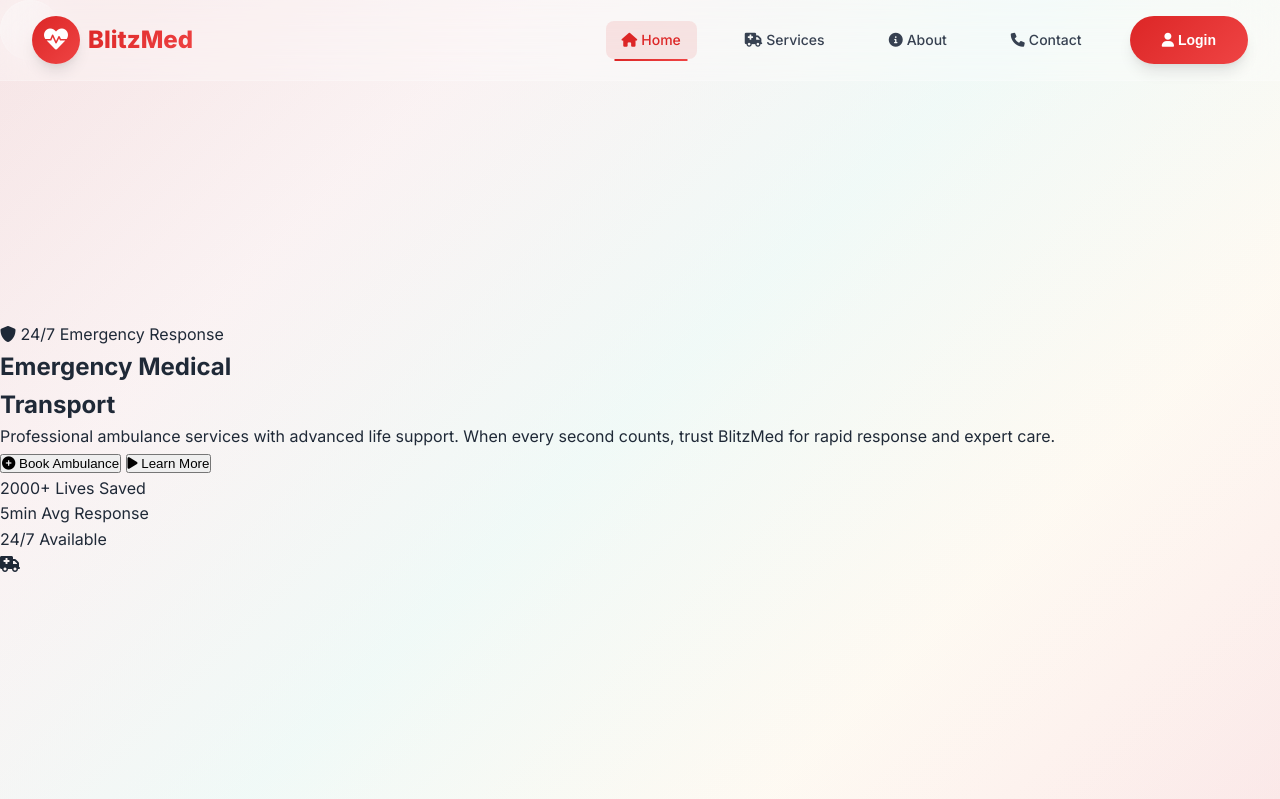
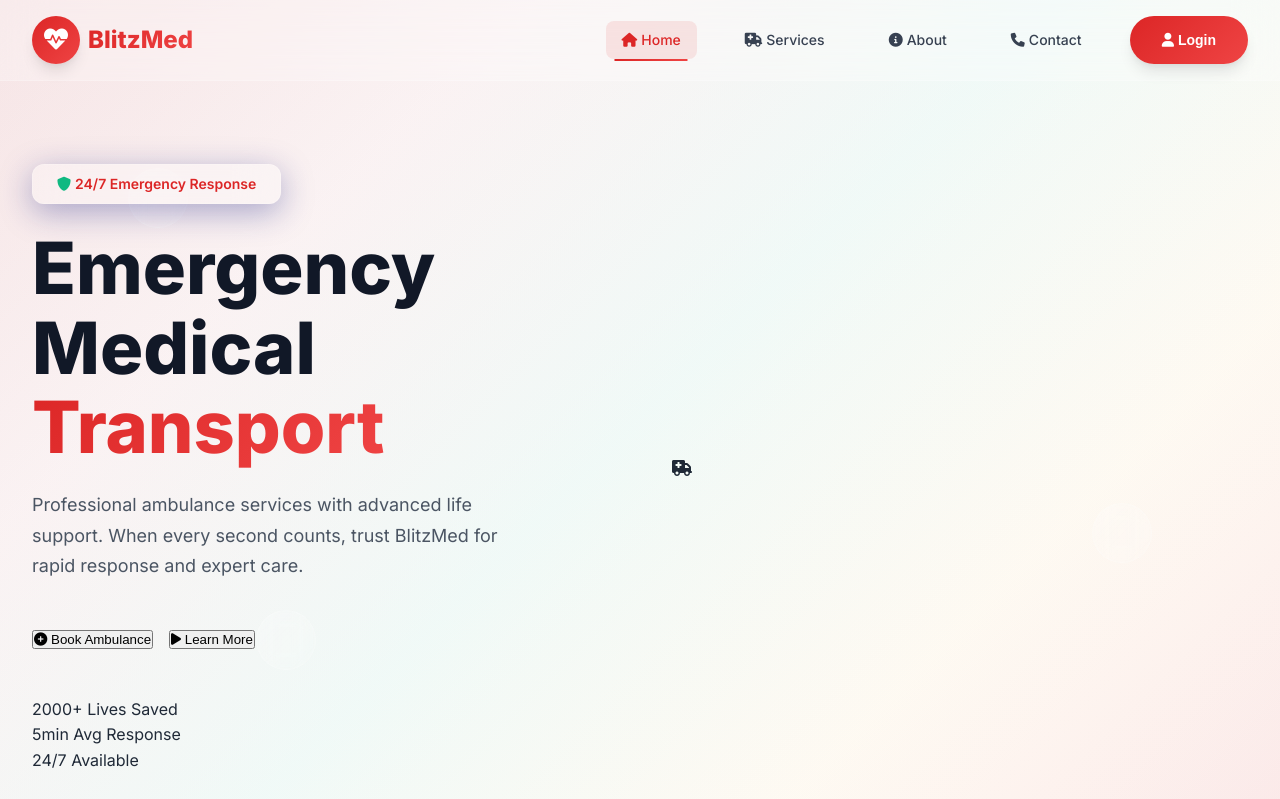
Before and after one commit to riva1390/BlitzMed_EmerjencyMedicalTransport, a plain HTML site: page index.html in a window 1280 px wide. Shown: the top 799 px of the page. Drawn offline with Linux system fonts and the light colour scheme.

Commit message:
hero section animation updated

```diff
--- a/style.css
+++ b/style.css
@@ -484,3 +484,85 @@ body {
 .hamburger.active span:nth-child(3) {
     transform: rotate(45deg) translate(-5px, -6px);
 }
+.floating-element:nth-child(1) {
+    top: 20%;
+    left: 10%;
+    animation-delay: 0s;
+}
+
+.floating-element:nth-child(2) {
+    top: 60%;
+    right: 10%;
+    animation-delay: 2s;
+}
+
+.floating-element:nth-child(3) {
+    bottom: 20%;
+    left: 20%;
+    animation-delay: 4s;
+}
+
+.hero-content {
+    max-width: 1400px;
+    margin: 0 auto;
+    padding: var(--space-3xl) var(--space-xl);
+    display: grid;
+    grid-template-columns: 1fr 1fr;
+    gap: var(--space-3xl);
+    align-items: center;
+}
+
+.hero-text {
+    animation: slideInLeft 1s ease-out;
+}
+
+.hero-badge {
+    display: inline-flex;
+    align-items: center;
+    gap: var(--space-xs);
+    background: var(--glass-bg);
+    backdrop-filter: var(--glass-backdrop);
+    border: 1px solid var(--glass-border);
+    padding: var(--space-sm) var(--space-lg);
+    border-radius: var(--radius-md);
+    font-size: var(--font-size-sm);
+    font-weight: 600;
+    color: var(--primary);
+    margin-bottom: var(--space-lg);
+    box-shadow: var(--shadow-glass);
+    position: relative;
+}
+
+.hero-badge i {
+    color: var(--success);
+}
+
+.hero-text h1 {
+    font-size: clamp(3rem, 8vw, 4.5rem);
+    font-weight: 800;
+    line-height: 1.1;
+    margin-bottom: var(--space-lg);
+    color: var(--gray-900);
+}
+
+.gradient-text {
+    background: var(--gradient-primary);
+    -webkit-background-clip: text;
+    -webkit-text-fill-color: transparent;
+    background-clip: text;
+}
+
+.hero-text p {
+    font-size: var(--font-size-lg);
+    color: var(--gray-600);
+    margin-bottom: var(--space-2xl);
+    max-width: 500px;
+    line-height: 1.7;
+}
+
+.hero-actions {
+    display: flex;
+    gap: var(--space-md);
+    margin-bottom: var(--space-2xl);
+    flex-wrap: wrap;
+}
```
